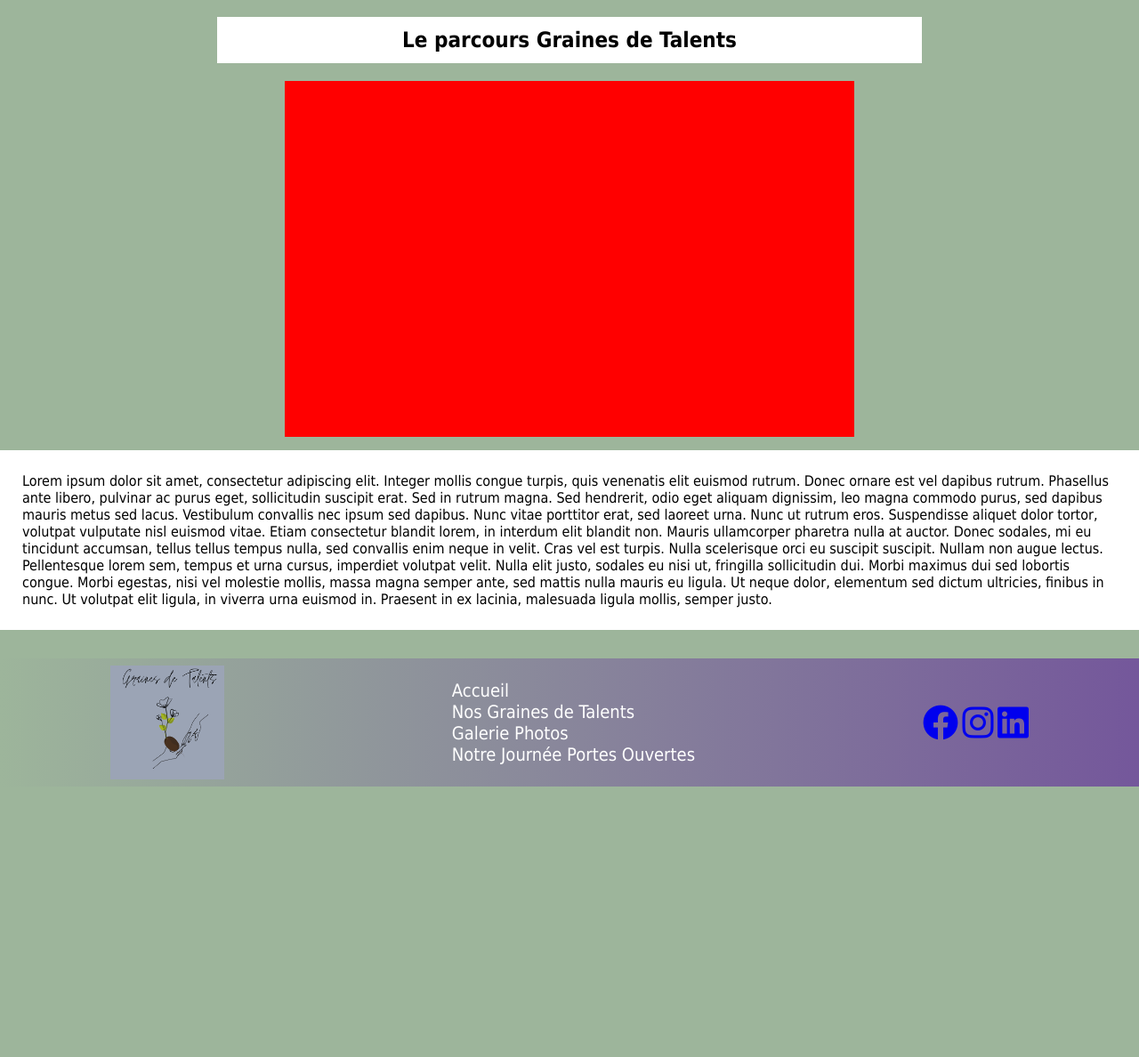
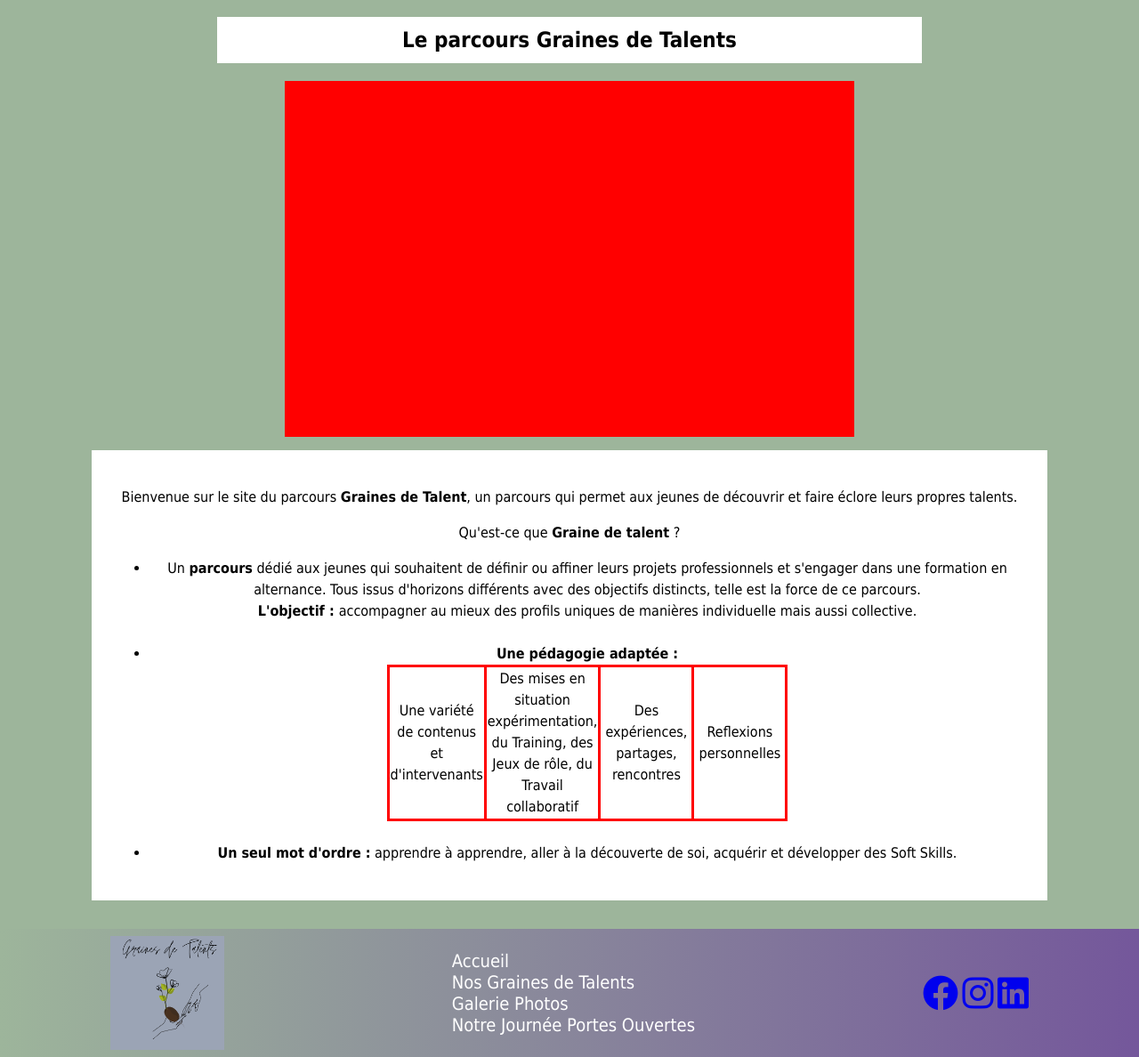
Before and after one commit to mohamed-azzouz98/Site_GrainesDeTalents, a PHP site: page / in a window 1280 px wide. Shown: the part 201-1389 px from the top of the page at 89% size. Before the commit the page ends 1085 px from the top, so only its background shows below. Run offline with PHP 8.4, Linux system fonts and the light colour scheme.

Commit message:
add presentation formation

```diff
--- a/index.html
+++ b/index.html
@@ -37,9 +37,46 @@
             </div>
 
             <div id="detailFormation">
-                Lorem ipsum dolor sit amet, consectetur adipiscing elit. Integer mollis congue turpis, quis venenatis elit euismod rutrum. Donec ornare est vel dapibus rutrum. Phasellus ante libero, pulvinar ac purus eget, sollicitudin suscipit erat. Sed in rutrum magna. Sed hendrerit, odio eget aliquam dignissim, leo magna commodo purus, sed dapibus mauris metus sed lacus. Vestibulum convallis nec ipsum sed dapibus. Nunc vitae porttitor erat, sed laoreet urna. Nunc ut rutrum eros. Suspendisse aliquet dolor tortor, volutpat vulputate nisl euismod vitae. Etiam consectetur blandit lorem, in interdum elit blandit non. Mauris ullamcorper pharetra nulla at auctor. Donec sodales, mi eu tincidunt accumsan, tellus tellus tempus nulla, sed convallis enim neque in velit. Cras vel est turpis. Nulla scelerisque orci eu suscipit suscipit. Nullam non augue lectus.
-                <br>
-                Pellentesque lorem sem, tempus et urna cursus, imperdiet volutpat velit. Nulla elit justo, sodales eu nisi ut, fringilla sollicitudin dui. Morbi maximus dui sed lobortis congue. Morbi egestas, nisi vel molestie mollis, massa magna semper ante, sed mattis nulla mauris eu ligula. Ut neque dolor, elementum sed dictum ultricies, finibus in nunc. Ut volutpat elit ligula, in viverra urna euismod in. Praesent in ex lacinia, malesuada ligula mollis, semper justo.
+                <p>Bienvenue sur le site du parcours <b>Graines de Talent</b>,
+                    un parcours qui permet aux jeunes de découvrir et faire éclore leurs
+                    propres talents.
+                </p>
+                <p>
+                    Qu'est-ce que <b>Graine de talent</b> ?
+                    <br>
+
+                    <ul>
+                        <li>
+                            Un <b>parcours</b> dédié aux jeunes qui souhaitent de définir ou affiner leurs projets
+                            professionnels et s'engager dans une formation en alternance. Tous issus d'horizons
+                            différents avec des objectifs distincts, telle est la force de ce parcours.
+                            <br>
+                            <b>L'objectif : </b>accompagner au mieux des profils uniques de manières individuelle mais aussi collective.
+                        </li>
+                        <br>
+
+
+                        <li>
+                            <b>Une pédagogie adaptée :</b>
+                            <br>
+                            <table id="tableGdt">
+                                <tbody>
+                                    <tr>
+                                        <td>Une variété de contenus et d'intervenants</td>
+                                        <td>Des mises en situation expérimentation, du Training, des Jeux de rôle, du Travail collaboratif</td>
+                                        <td>Des expériences, partages, rencontres</td>
+                                        <td>Reflexions personnelles</td>
+                                    </tr>
+                                </tbody>
+                            </table>
+                        </li>
+                        <br>
+
+                        <li>
+                            <b>Un seul mot d'ordre :</b> apprendre à apprendre, aller à la découverte de soi, acquérir et développer des Soft Skills.
+                        </li>
+                    </ul>
+                </p>
             </div>
 
         </section>
--- a/style.css
+++ b/style.css
@@ -108,10 +108,29 @@ footer i{
 }
 
 #detailFormation{
+    width: 80%;
     background-color: #FFFFFF;
     margin-top: 15px;
     padding: 25px;
+    text-align: center;
+    line-height: 1.5em;
 }
+
+
+#tableGdt{
+  border-collapse: collapse;
+
+  margin: 0 auto;
+}
+
+#tableGdt td{
+  border: red solid;
+  width: 100px;
+  text-align: center;
+
+}
+
+
 
 
 
```
